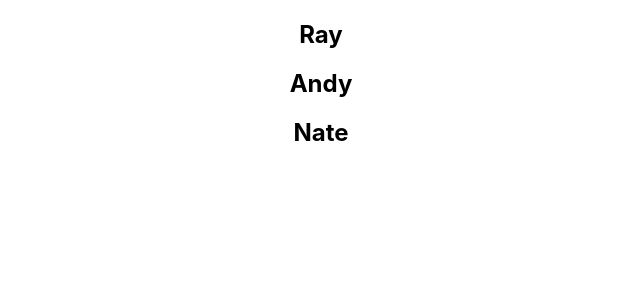
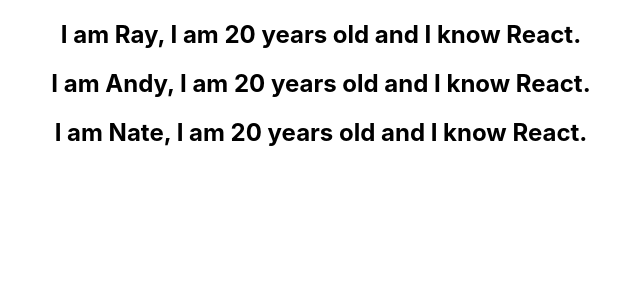
Before and after one commit to zlrkw11/react-js, a React (Create React App) app: page / in a window 1280 px wide. Shown: the top 300 px of the page, without its empty margins (319-959 px from the left). Built offline with nearby package versions, Linux system fonts and the light colour scheme.

Commit message:
individual person compoent to get props

```diff
--- a/src/components/NameList.js
+++ b/src/components/NameList.js
@@ -1,19 +1,21 @@
 import React from "react";
+import Person from "./Person";
 
 function NameList() {
-  const names = ["Ray", "Andy", "Nate"];
+  // const names = ["Ray", "Andy", "Nate"];
   const persons = [
     { id: 1, name: "Ray", age: 20, skill: "React" },
     { id: 2, name: "Andy", age: 20, skill: "React" },
     { id: 3, name: "Nate", age: 20, skill: "React" },
   ];
-  const nameList = names.map((name) => <h2>{name}</h2>);
+  // const nameList = names.map((name) => <h2>{name}</h2>);
+  const personList = persons.map((person) => <Person person={person} />);
   return (
     <div>
       {/*     {names.map((name) => (
         <h2>{name}</h2>
       ))}  */}
-      {nameList}
+      {personList}
     </div>
   );
 }
--- /dev/null
+++ b/src/components/Person.js
@@ -0,0 +1,14 @@
+import React from "react";
+
+function Person({ person }) {
+  return (
+    <div>
+      <h2>
+        I am {person.name}, I am {person.age} years old and I know{" "}
+        {person.skill}.
+      </h2>
+    </div>
+  );
+}
+
+export default Person;
```
